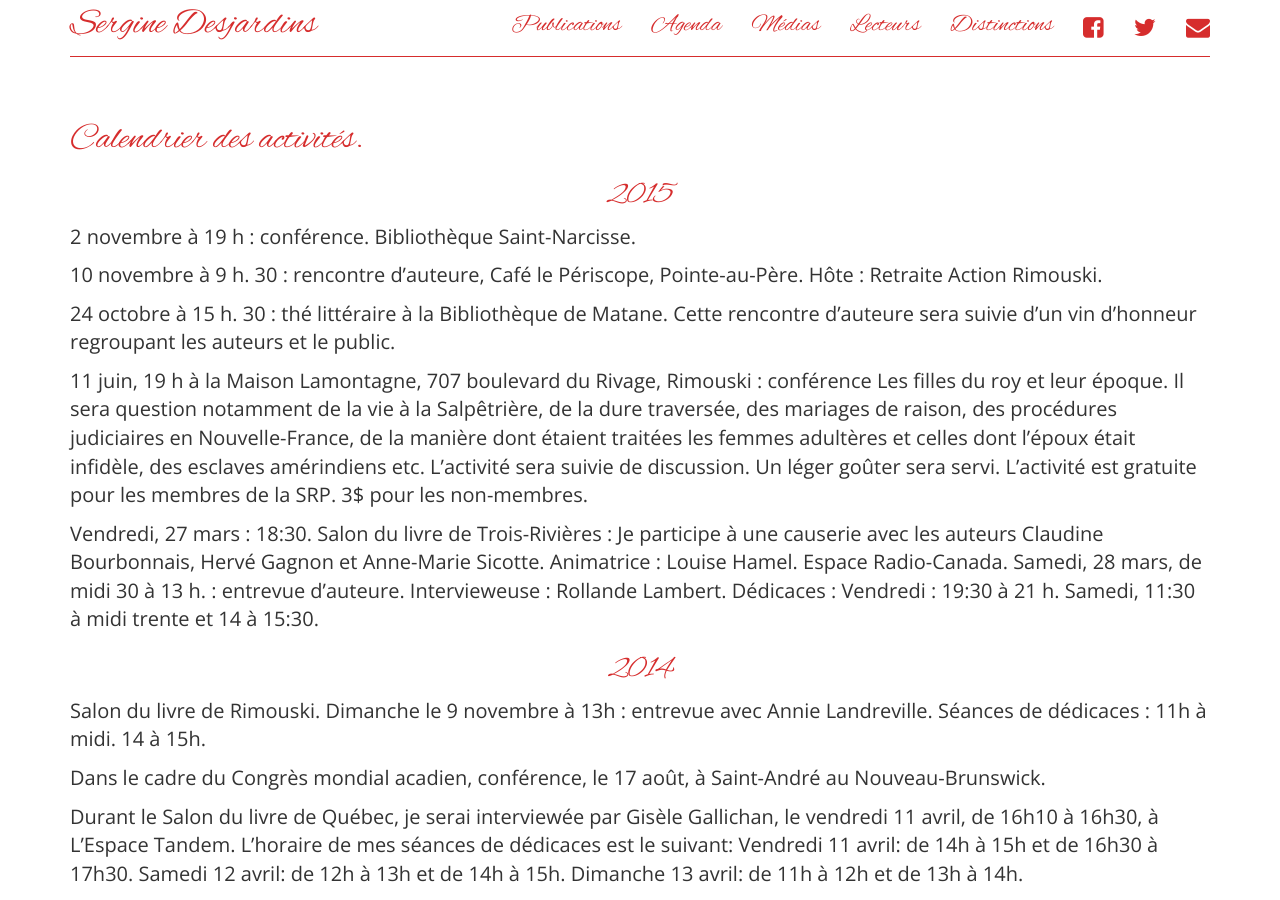
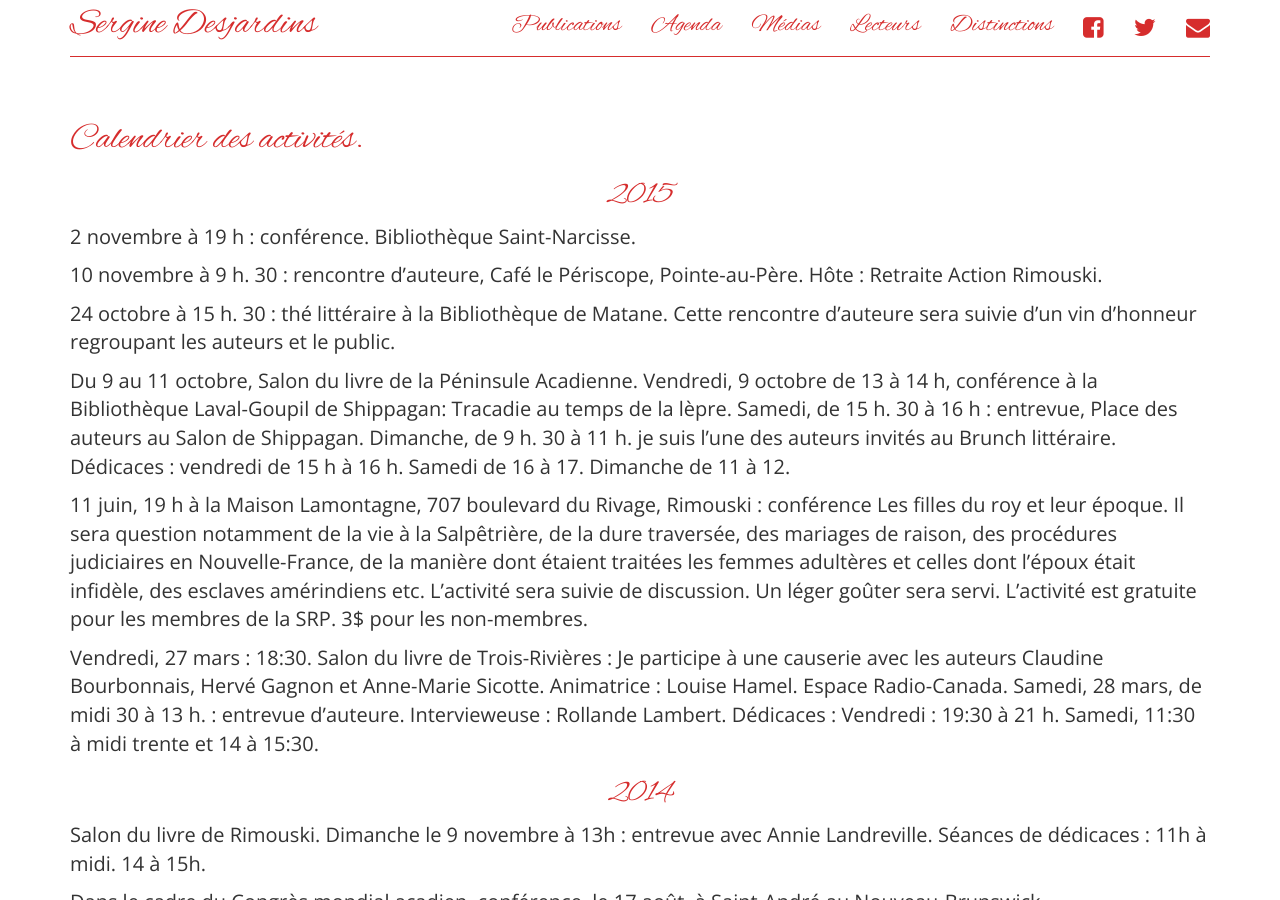
Before and after one commit to serginedesjardins/serginedesjardins.github.io, a Jekyll site: the page built from agenda.md, in a window 1280 px wide and 900 px high. Built offline with Jekyll 4.4.1, drawn with Linux system fonts in a browser that asks for light colours; nearby versions of some CDN libraries.

Commit message:
activités salon de shippagan

```diff
--- a/agenda.md
+++ b/agenda.md
@@ -13,6 +13,8 @@ permalink: /agenda/
 10 novembre à 9 h. 30 : rencontre d'auteure, Café le Périscope, Pointe-au-Père. Hôte : Retraite Action Rimouski.
 
 24 octobre à 15 h. 30 : thé littéraire à la Bibliothèque de Matane. Cette rencontre d'auteure sera suivie d'un vin d'honneur regroupant les auteurs et le public.
+
+Du 9 au 11 octobre, Salon du livre de la Péninsule Acadienne. Vendredi, 9 octobre de 13 à 14 h, conférence à la Bibliothèque Laval-Goupil de Shippagan: Tracadie au temps de la lèpre. Samedi, de 15 h. 30 à 16 h : entrevue, Place des auteurs au Salon de Shippagan. Dimanche, de 9 h. 30 à 11 h. je suis l'une des auteurs invités au Brunch littéraire. Dédicaces : vendredi de 15 h à 16 h. Samedi de 16 à 17. Dimanche de 11 à 12.
 
 11 juin, 19 h à la Maison Lamontagne, 707 boulevard du Rivage, Rimouski : conférence Les filles du roy et leur époque. Il sera question notamment de la vie à la Salpêtrière, de la dure traversée, des mariages de raison, des procédures judiciaires en Nouvelle-France, de la manière dont étaient traitées les femmes adultères et celles dont l'époux était infidèle, des esclaves amérindiens etc. L'activité sera suivie de discussion. Un léger goûter sera servi. L'activité est gratuite pour les membres de la SRP. 3$ pour les non-membres.
 
```
